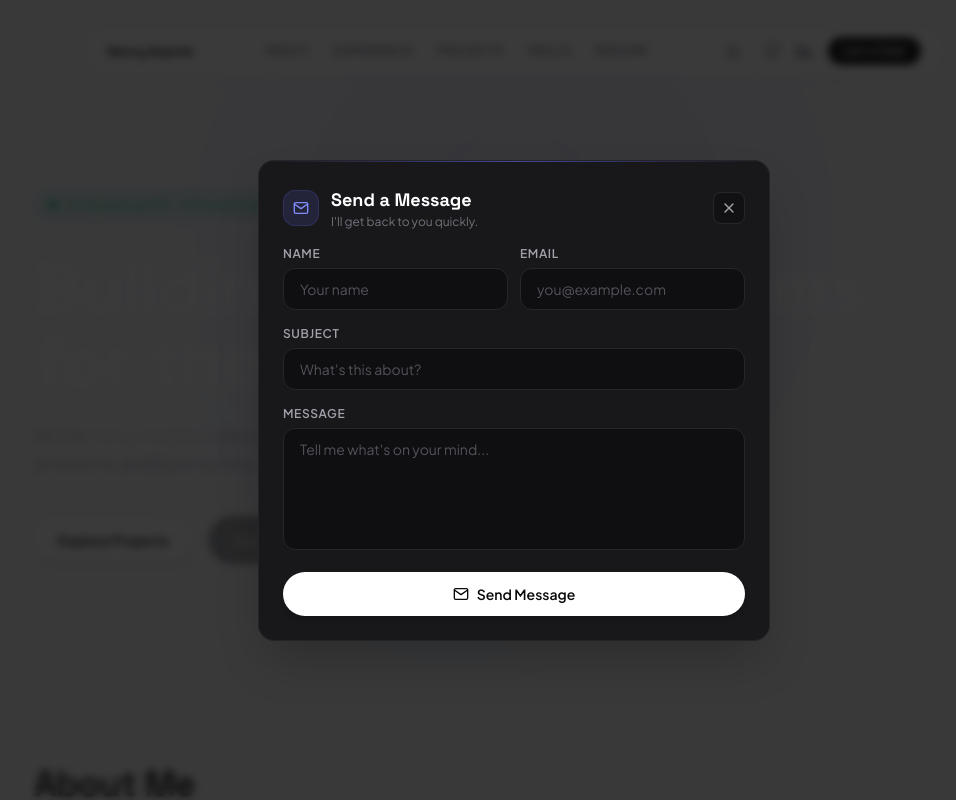
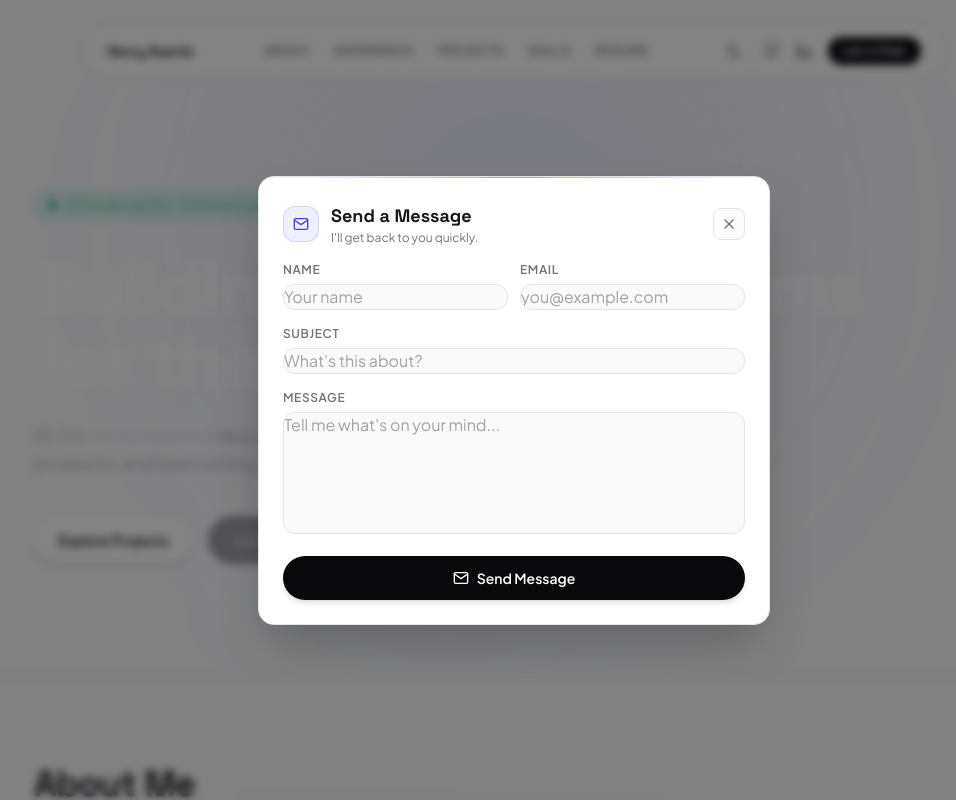
Before and after one commit to henryagyare/henry-portfolio, a React (Vite) app: page / in a window 1280 px wide. Both pictures are taken after a click on the button 598 px from the left and 540 px from the top of the page. Shown: the top 800 px of the page, without its empty margins (126-1082 px from the left). Built offline with nearby package versions, Linux system fonts and the light colour scheme; no server answers.

Commit message:
feat: light mode styling for EmailModal

```diff
--- a/src/components/EmailModal.jsx
+++ b/src/components/EmailModal.jsx
@@ -4,8 +4,7 @@ import { FiMail, FiX } from "react-icons/fi";
 import { site } from "../content.js";
 
 // ─────────────────────────────────────────────────────────────────────────────
-// EmailJS configuration loaded from Vite environment variables (VITE_ prefixed,
-// required for Vite to expose them to client-side code)
+// EmailJS configuration loaded from Vite environment variables (VITE_ prefixed)
 // ─────────────────────────────────────────────────────────────────────────────
 const EMAILJS_SERVICE_ID = import.meta.env.VITE_EMAILJS_SERVICE_ID;
 const EMAILJS_TEMPLATE_ID = import.meta.env.VITE_EMAILJS_TEMPLATE_ID;
@@ -76,27 +75,27 @@ export default function EmailModal({ isOpen, onClose }) {
       onClick={(e) => { if (e.target === e.currentTarget) onClose(); }}
     >
       {/* Dark overlay */}
-      <div className="absolute inset-0 bg-zinc-950/80 backdrop-blur-sm animate-fade-in" />
+      <div className="absolute inset-0 bg-zinc-950/50 dark:bg-zinc-950/80 backdrop-blur-sm animate-fade-in" />
 
       {/* Modal panel */}
-      <div className="relative w-full max-w-lg rounded-2xl border border-zinc-800/80 bg-zinc-900 shadow-2xl animate-slide-up overflow-hidden">
+      <div className="relative w-full max-w-lg rounded-2xl border border-zinc-200 bg-white dark:border-zinc-800/80 dark:bg-zinc-900 shadow-2xl animate-slide-up overflow-hidden transition-all duration-300">
         {/* Top accent bar */}
         <div className="h-px w-full bg-gradient-to-r from-transparent via-indigo-500/60 to-transparent" />
 
         {/* Header */}
         <div className="flex items-center justify-between px-6 pt-6 pb-4">
           <div className="flex items-center gap-3">
-            <div className="flex h-9 w-9 items-center justify-center rounded-xl bg-indigo-500/15 border border-indigo-500/20">
-              <FiMail className="h-4.5 w-4.5 text-indigo-400" />
+            <div className="flex h-9 w-9 items-center justify-center rounded-xl bg-indigo-500/10 dark:bg-indigo-500/15 border border-indigo-500/20">
+              <FiMail className="h-4.5 w-4.5 text-indigo-650 dark:text-indigo-400" />
             </div>
             <div>
-              <h2 className="font-display font-bold text-lg text-white">Send a Message</h2>
+              <h2 className="font-display font-bold text-lg text-zinc-900 dark:text-white">Send a Message</h2>
               <p className="text-xs text-zinc-500">I'll get back to you quickly.</p>
             </div>
           </div>
           <button
             onClick={onClose}
-            className="flex h-8 w-8 items-center justify-center rounded-lg border border-zinc-800 bg-zinc-950/40 text-zinc-400 hover:text-white hover:border-zinc-700 transition-all"
+            className="flex h-8 w-8 items-center justify-center rounded-lg border border-zinc-200 bg-zinc-50/50 text-zinc-500 hover:text-zinc-900 hover:border-zinc-300 dark:border-zinc-800 dark:bg-zinc-950/40 dark:text-zinc-400 dark:hover:text-white dark:hover:border-zinc-700 transition-all"
             aria-label="Close"
           >
             <FiX className="h-4 w-4" />
@@ -107,17 +106,17 @@ export default function EmailModal({ isOpen, onClose }) {
         {status === "success" ? (
           <div className="px-6 pb-8 pt-4 text-center">
             <div className="mx-auto mb-4 flex h-14 w-14 items-center justify-center rounded-full bg-emerald-500/15 border border-emerald-500/30">
-              <svg className="h-6 w-6 text-emerald-400" fill="none" viewBox="0 0 24 24" stroke="currentColor" strokeWidth={2}>
+              <svg className="h-6 w-6 text-emerald-600 dark:text-emerald-400" fill="none" viewBox="0 0 24 24" stroke="currentColor" strokeWidth={2}>
                 <path strokeLinecap="round" strokeLinejoin="round" d="M5 13l4 4L19 7" />
               </svg>
             </div>
-            <h3 className="font-display font-bold text-xl text-white mb-2">Message Sent!</h3>
-            <p className="text-zinc-400 text-sm leading-relaxed mb-6">
-              Thanks for reaching out, <span className="text-zinc-200">{form.name}</span>! I'll get back to you at <span className="text-indigo-300">{form.email}</span> soon.
+            <h3 className="font-display font-bold text-xl text-zinc-900 dark:text-white mb-2">Message Sent!</h3>
+            <p className="text-zinc-600 dark:text-zinc-400 text-sm leading-relaxed mb-6">
+              Thanks for reaching out, <span className="text-zinc-900 dark:text-zinc-200 font-semibold">{form.name}</span>! I'll get back to you at <span className="text-indigo-650 dark:text-indigo-300 font-medium">{form.email}</span> soon.
             </p>
             <button
               onClick={onClose}
-              className="inline-flex items-center justify-center rounded-full bg-white px-6 py-2.5 text-sm font-semibold text-zinc-950 hover:bg-zinc-200 transition-all"
+              className="inline-flex items-center justify-center rounded-full bg-zinc-950 hover:bg-zinc-800 text-white dark:bg-white dark:text-zinc-950 dark:hover:bg-zinc-200 px-6 py-2.5 text-sm font-semibold transition-all"
             >
               Close
             </button>
@@ -127,7 +126,7 @@ export default function EmailModal({ isOpen, onClose }) {
             {/* Name + Email row */}
             <div className="grid grid-cols-2 gap-3">
               <div className="space-y-1.5">
-                <label htmlFor="modal-name" className="block text-xs font-semibold text-zinc-400 uppercase tracking-wider">
+                <label htmlFor="modal-name" className="block text-xs font-semibold text-zinc-500 dark:text-zinc-400 uppercase tracking-wider">
                   Name
                 </label>
                 <input
@@ -138,11 +137,11 @@ export default function EmailModal({ isOpen, onClose }) {
                   placeholder="Your name"
                   value={form.name}
                   onChange={handleChange}
-                  className="w-full rounded-xl border border-zinc-800 bg-zinc-950/60 px-4 py-2.5 text-sm text-zinc-100 placeholder:text-zinc-600 focus:outline-none focus:border-indigo-500/60 focus:ring-1 focus:ring-indigo-500/30 transition-all"
+                  className="w-full rounded-xl border border-zinc-200 bg-zinc-50 text-zinc-900 placeholder:text-zinc-400 focus:outline-none focus:border-indigo-550/60 focus:ring-1 focus:ring-indigo-550/10 dark:border-zinc-800 dark:bg-zinc-950/60 dark:text-zinc-100 dark:placeholder:text-zinc-650 dark:focus:border-indigo-500/60 dark:focus:ring-indigo-500/30 transition-all"
                 />
               </div>
               <div className="space-y-1.5">
-                <label htmlFor="modal-email" className="block text-xs font-semibold text-zinc-400 uppercase tracking-wider">
+                <label htmlFor="modal-email" className="block text-xs font-semibold text-zinc-500 dark:text-zinc-400 uppercase tracking-wider">
                   Email
                 </label>
                 <input
@@ -153,14 +152,14 @@ export default function EmailModal({ isOpen, onClose }) {
                   placeholder="you@example.com"
                   value={form.email}
                   onChange={handleChange}
-                  className="w-full rounded-xl border border-zinc-800 bg-zinc-950/60 px-4 py-2.5 text-sm text-zinc-100 placeholder:text-zinc-600 focus:outline-none focus:border-indigo-500/60 focus:ring-1 focus:ring-indigo-500/30 transition-all"
+                  className="w-full rounded-xl border border-zinc-200 bg-zinc-50 text-zinc-900 placeholder:text-zinc-400 focus:outline-none focus:border-indigo-550/60 focus:ring-1 focus:ring-indigo-550/10 dark:border-zinc-800 dark:bg-zinc-950/60 dark:text-zinc-100 dark:placeholder:text-zinc-650 dark:focus:border-indigo-500/60 dark:focus:ring-indigo-500/30 transition-all"
                 />
               </div>
             </div>
 
             {/* Subject */}
             <div className="space-y-1.5">
-              <label htmlFor="modal-subject" className="block text-xs font-semibold text-zinc-400 uppercase tracking-wider">
+              <label htmlFor="modal-subject" className="block text-xs font-semibold text-zinc-500 dark:text-zinc-400 uppercase tracking-wider">
                 Subject
               </label>
               <input
@@ -171,13 +170,13 @@ export default function EmailModal({ isOpen, onClose }) {
                 placeholder="What's this about?"
                 value={form.subject}
                 onChange={handleChange}
-                className="w-full rounded-xl border border-zinc-800 bg-zinc-950/60 px-4 py-2.5 text-sm text-zinc-100 placeholder:text-zinc-600 focus:outline-none focus:border-indigo-500/60 focus:ring-1 focus:ring-indigo-500/30 transition-all"
+                className="w-full rounded-xl border border-zinc-200 bg-zinc-50 text-zinc-900 placeholder:text-zinc-400 focus:outline-none focus:border-indigo-550/60 focus:ring-1 focus:ring-indigo-550/10 dark:border-zinc-800 dark:bg-zinc-950/60 dark:text-zinc-100 dark:placeholder:text-zinc-650 dark:focus:border-indigo-500/60 dark:focus:ring-indigo-500/30 transition-all"
               />
             </div>
 
             {/* Message */}
             <div className="space-y-1.5">
-              <label htmlFor="modal-message" className="block text-xs font-semibold text-zinc-400 uppercase tracking-wider">
+              <label htmlFor="modal-message" className="block text-xs font-semibold text-zinc-500 dark:text-zinc-400 uppercase tracking-wider">
                 Message
               </label>
               <textarea
@@ -188,13 +187,13 @@ export default function EmailModal({ isOpen, onClose }) {
                 placeholder="Tell me what's on your mind..."
                 value={form.message}
                 onChange={handleChange}
-                className="w-full rounded-xl border border-zinc-800 bg-zinc-950/60 px-4 py-2.5 text-sm text-zinc-100 placeholder:text-zinc-600 focus:outline-none focus:border-indigo-500/60 focus:ring-1 focus:ring-indigo-500/30 transition-all resize-none"
+                className="w-full rounded-xl border border-zinc-200 bg-zinc-50 text-zinc-900 placeholder:text-zinc-400 focus:outline-none focus:border-indigo-550/60 focus:ring-1 focus:ring-indigo-550/10 dark:border-zinc-800 dark:bg-zinc-950/60 dark:text-zinc-100 dark:placeholder:text-zinc-650 dark:focus:border-indigo-500/60 dark:focus:ring-indigo-500/30 transition-all resize-none"
               />
             </div>
 
             {/* Error message */}
             {status === "error" && (
-              <p className="text-xs text-red-400 bg-red-500/10 border border-red-500/20 rounded-lg px-3 py-2">
+              <p className="text-xs text-red-700 bg-red-50 border border-red-200 dark:text-red-400 dark:bg-red-500/10 dark:border-red-500/20 rounded-lg px-3 py-2">
                 Something went wrong. Please try emailing me directly at{" "}
                 <a href={`mailto:${site.email}`} className="underline">{site.email}</a>.
               </p>
@@ -204,7 +203,7 @@ export default function EmailModal({ isOpen, onClose }) {
             <button
               type="submit"
               disabled={status === "sending"}
-              className="w-full inline-flex items-center justify-center gap-2 rounded-full bg-white px-6 py-3 text-sm font-semibold text-zinc-950 hover:bg-zinc-200 transition-all disabled:opacity-60 disabled:cursor-not-allowed shadow-md"
+              className="w-full inline-flex items-center justify-center gap-2 rounded-full bg-zinc-950 text-white hover:bg-zinc-850 dark:bg-white dark:text-zinc-950 dark:hover:bg-zinc-200 px-6 py-3 text-sm font-semibold transition-all disabled:opacity-60 disabled:cursor-not-allowed shadow-md"
             >
               {status === "sending" ? (
                 <>
```
